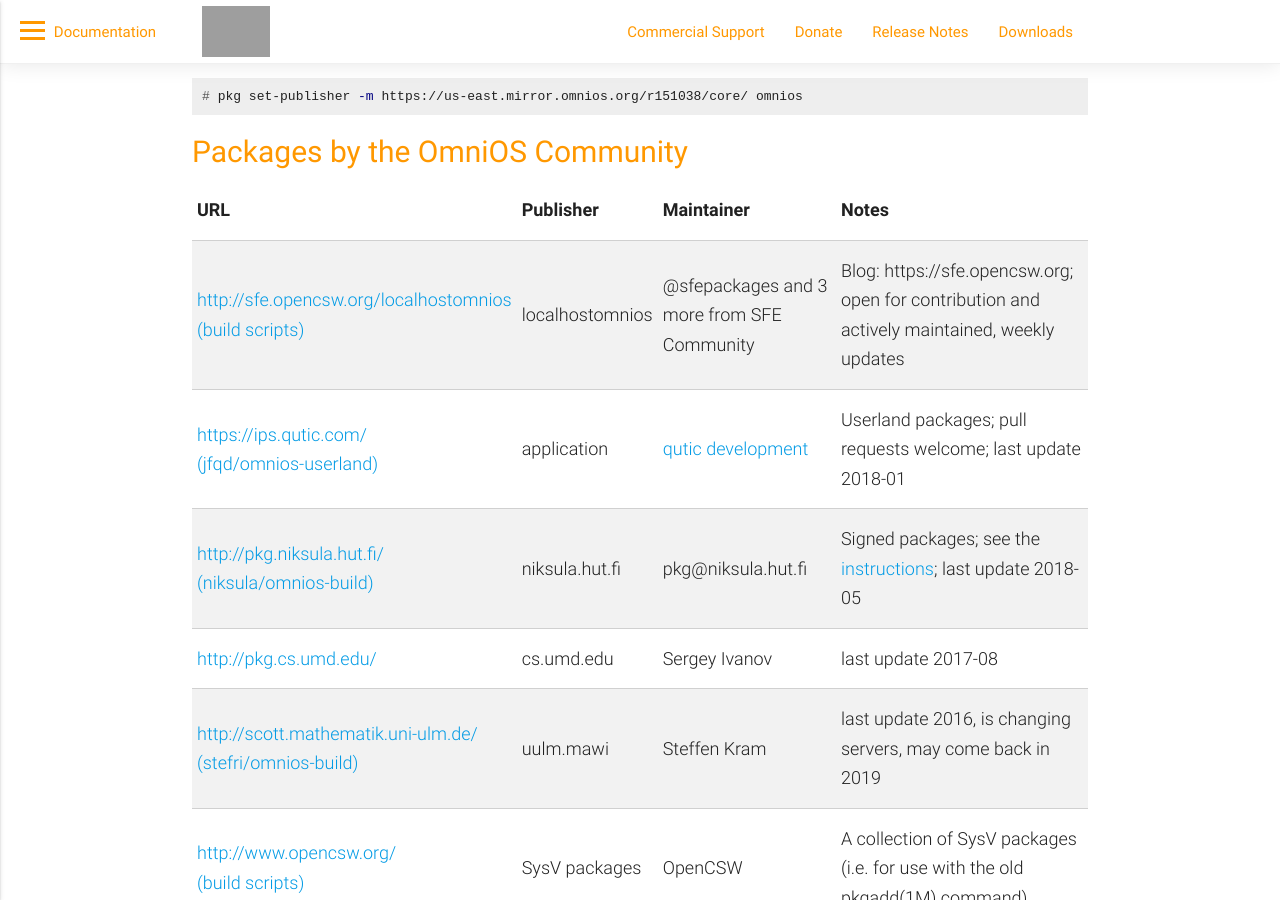
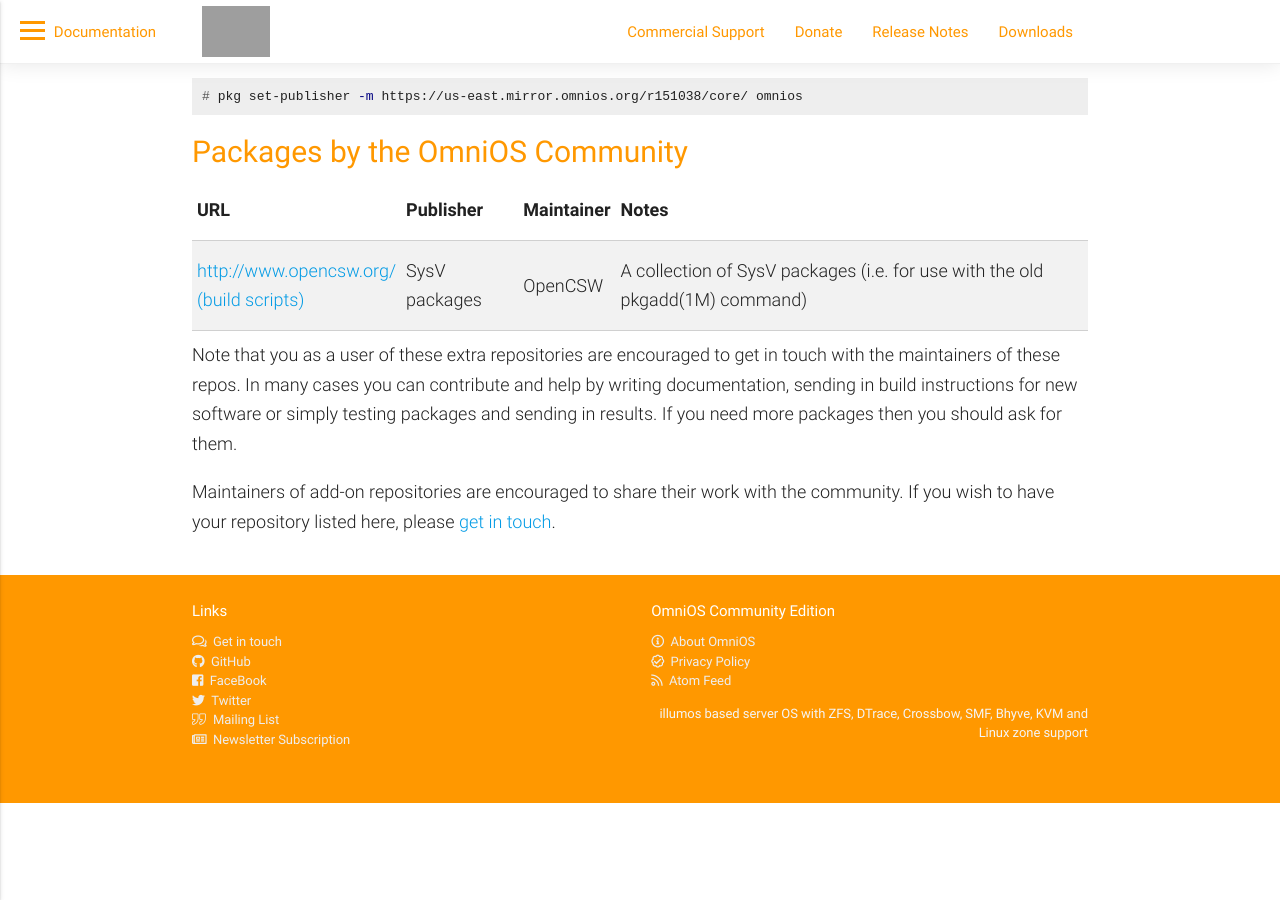
Before and after one commit to omniosorg/omniosorg.github.io, a Jekyll site: the page built from _docs/info/ipsrepos.md, in a window 1280 px wide and 900 px high, scrolled down 762 px. Built offline with Jekyll 4.4.1, drawn with Linux system fonts in a browser that asks for light colours; comment, search, counter and statistics services are not loaded; after the commit the page ends 1565 px from its top, so only the background shows below that; grey boxes are pictures that could not be loaded.

Commit message:
all the 3rd party ips repositories except the opencsw removed since none of them has received any updates in a long time.

```diff
--- a/_docs/info/ipsrepos.md
+++ b/_docs/info/ipsrepos.md
@@ -41,11 +41,6 @@
 {:.bordered .responsive-table}
 | URL	| Publisher	| Maintainer	| Notes	|
 | ---	| ---		| ---		| ---	|
-| <http://sfe.opencsw.org/localhostomnios><br>[(build scripts)](https://sourceforge.net/p/pkgbuild/code/HEAD/tree/spec-files-extra/trunk/) | localhostomnios	| @sfepackages and 3 more from SFE Community | Blog: https://sfe.opencsw.org; open for contribution and actively maintained, weekly updates |
-| <https://ips.qutic.com/><br>[(jfqd/omnios-userland)](https://github.com/jfqd/omnios-userland)	| application		| [qutic development](https://qutic.com) | Userland packages; pull requests welcome; last update 2018-01 |
-| <http://pkg.niksula.hut.fi/><br>[(niksula/omnios-build)](https://github.com/niksula/omnios-build) | niksula.hut.fi	| pkg@niksula.hut.fi | Signed packages; see the [instructions](http://pkg.niksula.hut.fi/); last update 2018-05
-| <http://pkg.cs.umd.edu/>			| cs.umd.edu		| Sergey Ivanov | last update 2017-08
-| <http://scott.mathematik.uni-ulm.de/><br>[(stefri/omnios-build)](https://github.com/stefri/omnios-build) | uulm.mawi		| Steffen Kram	| last update 2016, is changing servers, may come back in 2019 |
 | <http://www.opencsw.org/><br>[(build scripts)](https://sourceforge.net/p/gar/code/HEAD/tree/)	| SysV packages		| OpenCSW	| A collection of SysV packages (i.e. for use with the old pkgadd(1M) command) |
 
 Note that you as a user of these extra repositories are encouraged to get in
```
